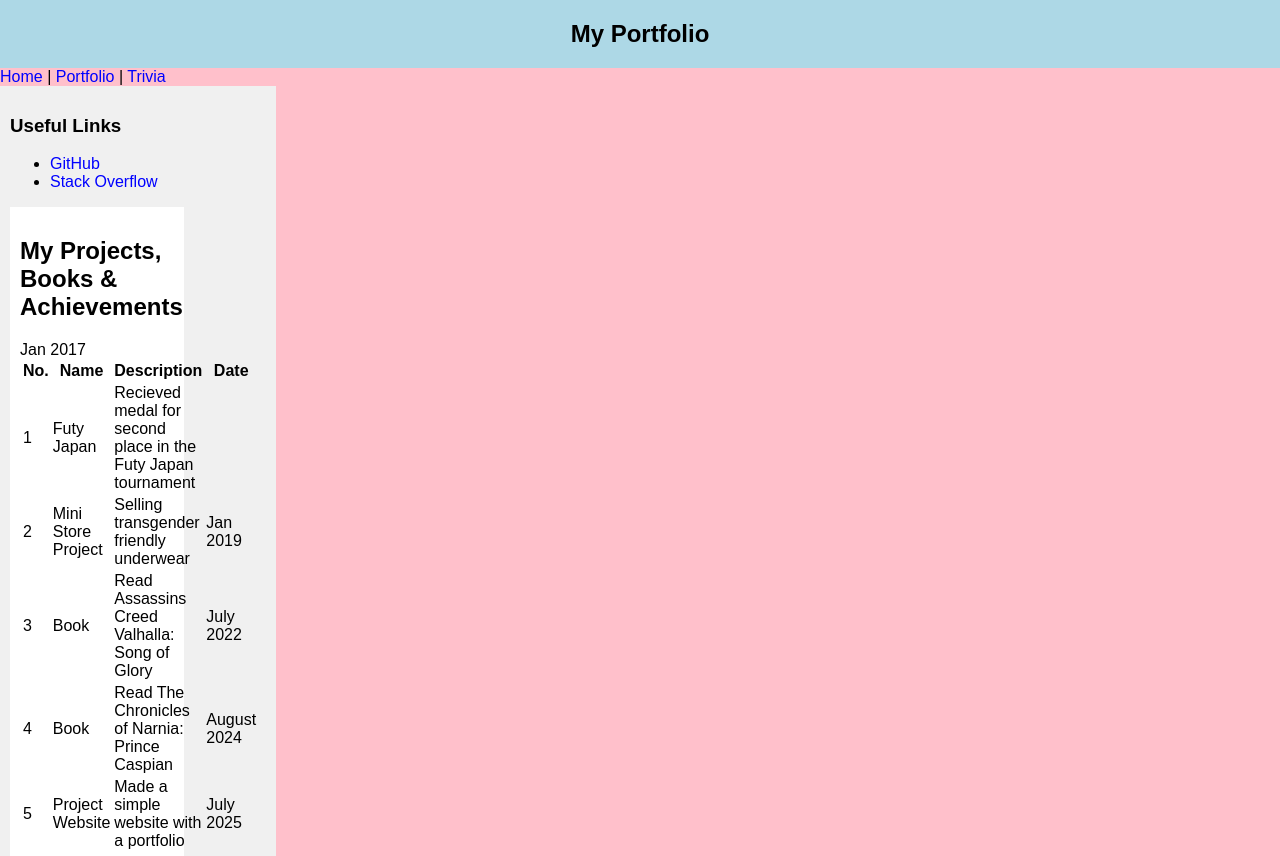
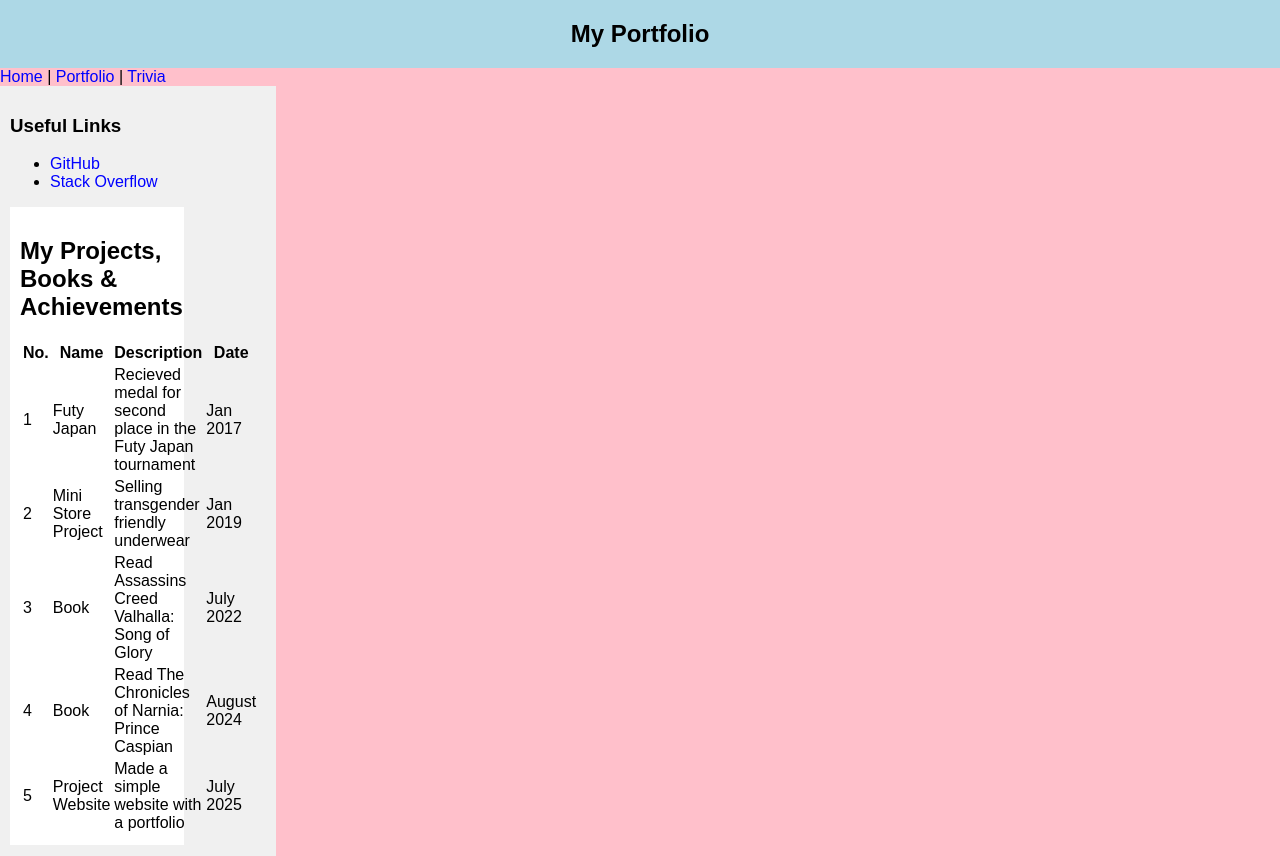
Before and after one commit to lefovers/Projectwebsite, a plain HTML site: page portfolio.html in a window 1280 px wide. Shown: the top 856 px of the page. Drawn offline with Linux system fonts and the light colour scheme.

Commit message:
Update portfolio.html

```diff
--- a/portfolio.html
+++ b/portfolio.html
@@ -24,7 +24,7 @@
       <h2>My Projects, Books & Achievements</h2>
       <table>
         <tr><th>No.</th><th>Name</th><th>Description</th><th>Date</th></tr>
-        <tr><td>1</td><td>Futy Japan</td><td>Recieved medal for second place in the Futy Japan tournament</td>Jan 2017<td></td></tr>
+        <tr><td>1</td><td>Futy Japan</td><td>Recieved medal for second place in the Futy Japan tournament</td><td>Jan 2017</td></tr>
         <tr><td>2</td><td>Mini Store Project</td><td>Selling transgender friendly underwear</td><td>Jan 2019</td></tr>
         <tr><td>3</td><td>Book</td><td>Read Assassins Creed Valhalla: Song of Glory</td><td>July 2022</td></tr>
         <tr><td>4</td><td>Book</td><td>Read The Chronicles of Narnia: Prince Caspian </td><td>August 2024</td></tr>
```
